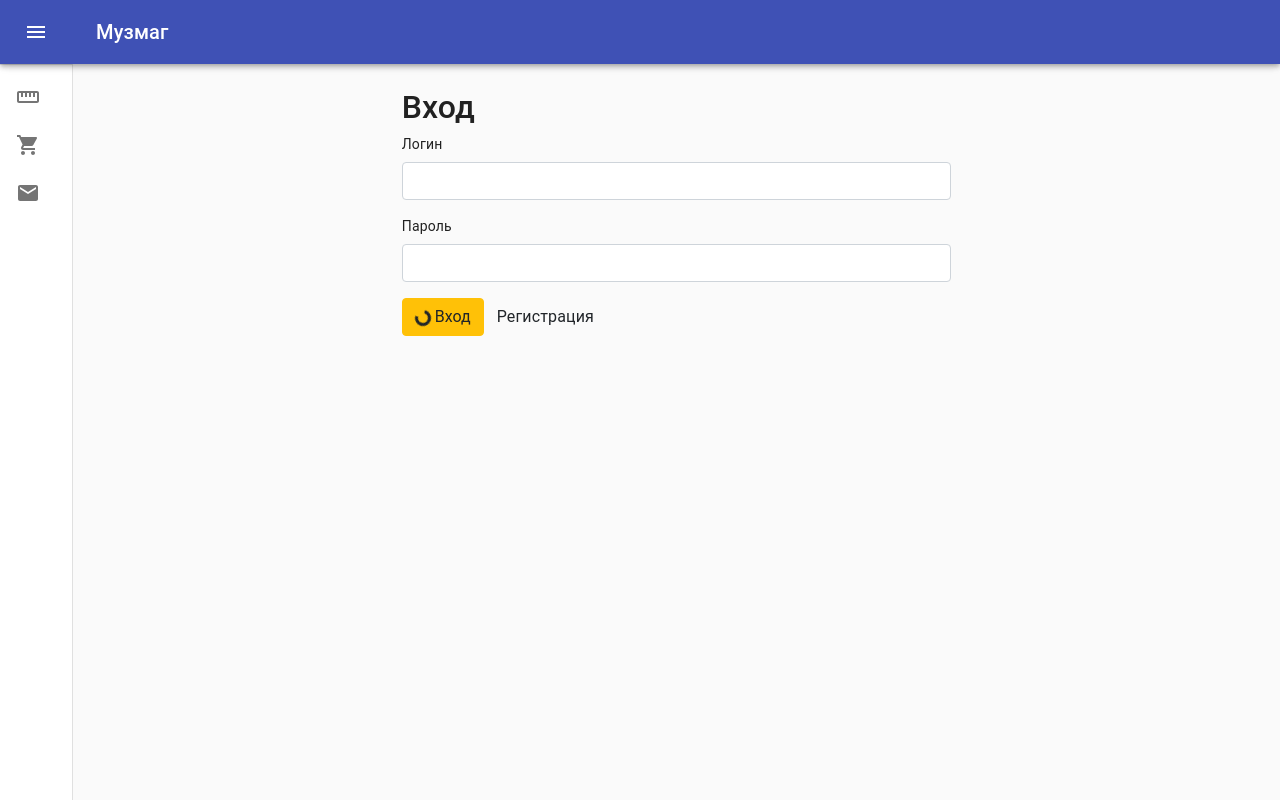
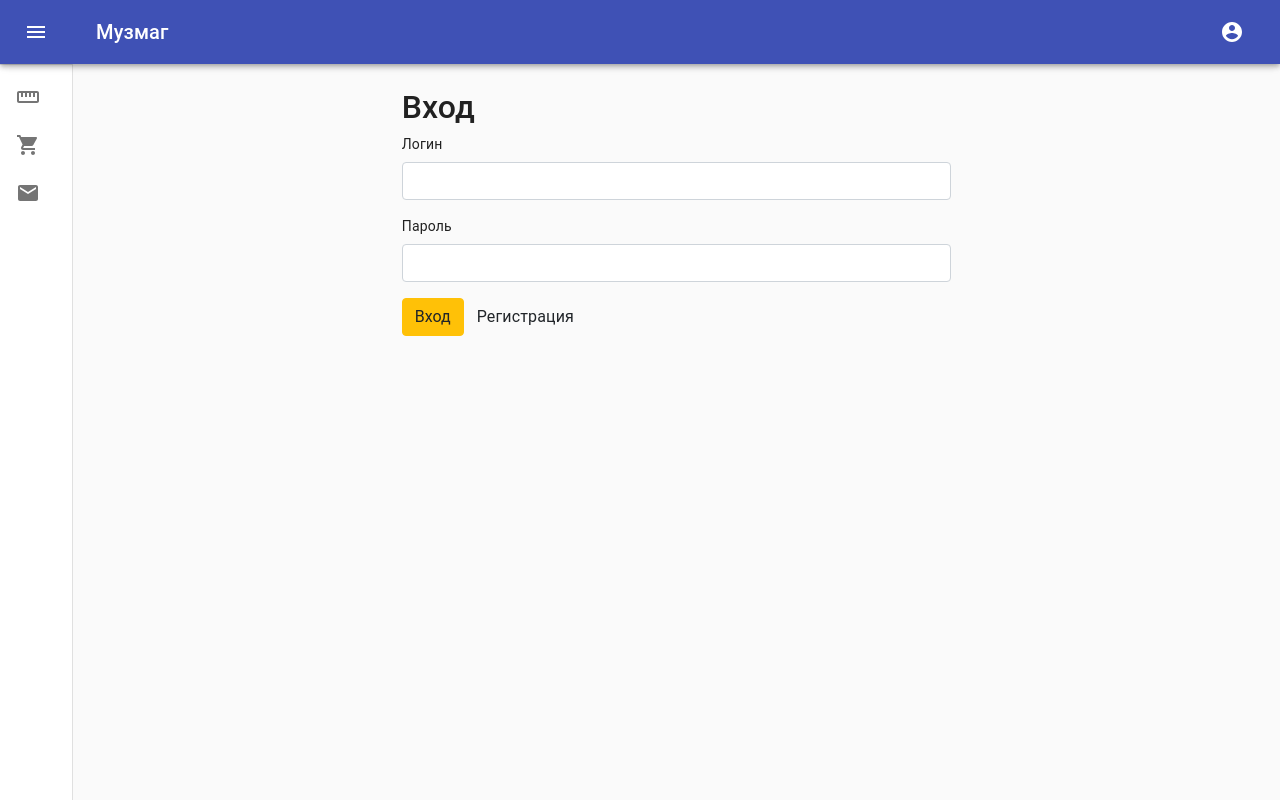
Before and after one commit to algorithm-ssau/reactMusicApp, a React (Create React App) app: page /login in a window 1280 px wide. Built offline with nearby package versions, Linux system fonts and the light colour scheme.

Commit message:
Работающий логин

```diff
--- a/src/App.js
+++ b/src/App.js
@@ -1,7 +1,7 @@
-import React from 'react';
+import React, {useState} from 'react';
 import "bootstrap/dist/css/bootstrap.min.css";
 import {BrowserRouter as Router, NavLink, Route, Switch} from "react-router-dom";
-import { makeStyles, useTheme } from '@material-ui/core/styles';
+import {makeStyles, useTheme} from '@material-ui/core/styles';
 import Drawer from '@material-ui/core/Drawer';
 import AppBar from '@material-ui/core/AppBar';
 import Toolbar from '@material-ui/core/Toolbar';
@@ -31,9 +31,13 @@ import LoginPage from './loginPage/loginPage';
 import PayPage from './payPage/payPage';
 import ServicePage from './Service/servicePage';
 import DeliveryPage from './deliveryPage/deliveryPage';
-
+import MenuItem from '@material-ui/core/MenuItem';
+import Menu from '@material-ui/core/Menu';
+import AccountCircle from '@material-ui/icons/AccountCircle';
+import UserContext from "./UserContext";
 
 const drawerWidth = 240;
+
 
 const useStyles = makeStyles(theme => ({
     root: {
@@ -91,6 +95,9 @@ const useStyles = makeStyles(theme => ({
         // necessary for content to be below app bar
         ...theme.mixins.toolbar
     },
+    title: {
+        flexGrow: 1,
+    },
     content: {
         flexGrow: 1,
         padding: theme.spacing(3)
@@ -110,10 +117,25 @@ function App() {
         setOpen(false);
     };
 
+    const [anchorEl, setAnchorEl] = React.useState(null);
+    const isMenuOpen = Boolean(anchorEl);
+
+    const handleMenu = (event) => {
+        setAnchorEl(event.currentTarget);
+    };
+
+    const handleClose = () => {
+        setAnchorEl(null);
+    };
+
+    const [user, setUser] = useState({});
+    const logout = () => setUser({});
+
     return (
         <div className={classes.root}>
+            <UserContext.Provider value={{user: user, setUser: setUser}}>
                 <Router>
-            <CssBaseline />
+                    <CssBaseline/>
                     <AppBar
                         position="fixed"
                         className={clsx(classes.appBar, {
@@ -130,12 +152,52 @@ function App() {
                                     [classes.hide]: open
                                 })}
                             >
-                        <MenuIcon />
+                                <MenuIcon/>
                             </IconButton>
-                    <Typography variant="h6" noWrap>
+                            <Typography variant="h6" noWrap className={classes.title}>
                                 Музмаг
                             </Typography>
+                            <IconButton
+                                aria-label="account of current user"
+                                aria-controls="menu-appbar"
+                                aria-haspopup="true"
+                                onClick={handleMenu}
+                                color="inherit"
+                            >
+                                <AccountCircle/>
+                            </IconButton>
                         </Toolbar>
+                        <div>
+
+                            <Menu
+                                id="menu-appbar"
+                                anchorEl={anchorEl}
+                                anchorOrigin={{
+                                    vertical: 'top',
+                                    horizontal: 'right',
+                                }}
+                                keepMounted
+                                transformOrigin={{
+                                    vertical: 'top',
+                                    horizontal: 'right',
+                                }}
+                                open={isMenuOpen}
+                                onClose={handleClose}
+                            >
+                                {user.username ? (
+                                    <React.Fragment>
+                                    <MenuItem>{user.username}</MenuItem>
+                                    <MenuItem onClick={logout}>
+                                        Выйти
+                                    </MenuItem>
+                                    </React.Fragment>) :
+                                    (<React.Fragment>
+                                        <MenuItem onClick={handleClose}>
+                                    <NavLink exact to={Routes.Login}>Войти</NavLink>
+                                    </MenuItem>
+                                    </React.Fragment>)}
+                            </Menu>
+                        </div>
                     </AppBar>
                     <Drawer
                         variant="permanent"
@@ -153,22 +215,22 @@ function App() {
                         <div className={classes.toolbar}>
                             <IconButton onClick={handleDrawerClose}>
                                 {theme.direction === "rtl" ? (
-                            <ChevronRightIcon />
+                                    <ChevronRightIcon/>
                                 ) : (
-                            <ChevronLeftIcon />
+                                    <ChevronLeftIcon/>
                                 )}
                             </IconButton>
                         </div>
-                <Divider />
+                        <Divider/>
                         <List>
                             {["Товары", "Корзина", "Контакты"].map((text, index) => (
                                 <NavLink exact to={selectNavLinkRoute(index)}>
                                     <ListItem button key={text}>
                                         <ListItemIcon>
                                             {index === 0 ? <StraightenIcon/> :
-                                        (index === 1 ? <ShoppingCartIcon/> : <MailIcon />)}
+                                                (index === 1 ? <ShoppingCartIcon/> : <MailIcon/>)}
                                         </ListItemIcon>
-                                <ListItemText primary={text} />
+                                        <ListItemText primary={text}/>
                                     </ListItem>
                                 </NavLink>
                             ))}
@@ -176,12 +238,12 @@ function App() {
                         </List>
                     </Drawer>
                     <main className={classes.content}>
-                <div className={classes.toolbar} />
+                        <div className={classes.toolbar}/>
 
                         <Switch>
-                        <Route exact path="/" component={MainPage} />
-                        <Route path="/instrument/:id" component={InstrumentPage} />
-                        <Route path="/contacts" component={ContactPage} />
+                            <Route exact path="/" component={MainPage}/>
+                            <Route path="/instrument/:id" component={InstrumentPage}/>
+                            <Route path="/contacts" component={ContactPage}/>
                             <Route path="/about" component={AboutPage}/>
                             <Route path="/register" component={RegisterPage}/>
                             <Route path="/login" component={LoginPage}/>
@@ -192,12 +254,13 @@ function App() {
 
                     </main>
                 </Router>
+            </UserContext.Provider>
         </div>
     );
 }
 
 function selectNavLinkRoute(index) {
-    switch(Number(index)){
+    switch (Number(index)) {
         case 0:
             return Routes.Main
         case 1:
--- a/src/UserContext.js
+++ b/src/UserContext.js
@@ -0,0 +1,5 @@
+import React from "react";
+
+const UserContext = React.createContext({});
+
+export default UserContext;
--- a/src/loginPage/LoginForm.js
+++ b/src/loginPage/LoginForm.js
@@ -0,0 +1,25 @@
+import React from 'react';
+import "bootstrap/dist/css/bootstrap.min.css";
+
+function LoginForm(props) {
+    return (
+        <form onSubmit={props.handleSubmit}>
+            <div className="form-group">
+                <label htmlFor="username">Логин</label>
+                <input type="text" name="username" className="form-control" ref={props.register}/>
+            </div>
+            <div className="form-group">
+                <label htmlFor="password">Пароль</label>
+                <input type="password" name="password" className="form-control" ref={props.register}/>
+            </div>
+            <div className="form-group">
+                <button type={"submit"} className="btn btn-warning">
+                    Вход
+                </button>
+                <a routerLink="/register" className="btn btn-link-warning">Регистрация</a>
+            </div>
+        </form>
+    );
+}
+
+export default LoginForm;
--- a/src/loginPage/loginPage.js
+++ b/src/loginPage/loginPage.js
@@ -1,30 +1,50 @@
-import React, {Component} from 'react';
+import React, {useContext, useState} from 'react';
+import {Redirect} from 'react-router-dom';
+import {useForm} from 'react-hook-form';
 import "bootstrap/dist/css/bootstrap.min.css";
+import LoginForm from "./LoginForm";
+import UserContext from "../UserContext";
 
 function LoginPage(props) {
-    return (<div class="col-sm-6 offset-sm-3">
-    <h2>Вход</h2>
-        <div class="form-group">
-            <label for="username">Логин</label>
-            <input type="text" formControlName="username" class="form-control" />
-            <div  class="invalid-feedback">
-            </div>
+    let {setUser} = useContext(UserContext);
+    const [isLogin, setIsLogin] = useState(null);
+    const {register, handleSubmit} = useForm();
+    const onSubmit = async (data) => {
+        console.log(data);
+
+        const response = await fetch('/login', {
+            method: 'POST',
+            headers: {
+                'Content-Type': 'application/json'
+                // 'Content-Type': 'application/x-www-form-urlencoded',
+            },
+            body: JSON.stringify(data)
+        }).then(response => response.json());
+        if (response.reg) {
+            setUser(data);
+        }
+        setIsLogin(response);
+    }
+
+    return (
+        <div className="col-sm-6 offset-sm-3">
+            <h2>Вход</h2>
+            <LoginForm handleSubmit={handleSubmit(onSubmit)} register={register}/>
+            {
+                isLogin === null ? <div/> : isLogin.reg ?
+                    <Redirect from={"/login"} to={"/"}/> :
+                    <p className={'text-danger'}>{errorWhat(isLogin.code)}</p>
+            }
         </div>
-        <div class="form-group">
-            <label for="password">Пароль</label>
-            <input type="password" formControlName="password" class="form-control"  />
-            <div class="invalid-feedback">
-            </div>
-        </div>
-        <div class="form-group">
-            <button class="btn btn-warning">
-                <span class="spinner-border spinner-border-sm mr-1"></span>
-                Вход
-            </button>
-            <a routerLink="/register" class="btn btn-link-warning">Регистрация</a>
-        </div>
-    </div>
-     );
+    );
+}
+
+function errorWhat(code) {
+    switch (code) {
+        case 1: return "Данные не пришли на сервер. Пожалуйста, повторно заполните форму.";
+        case 2: return "Обязательно заполнение всех полей. Пожалуйста, повторно заполните форму."
+        case 11000: return " Неверный логин или пароль. Пожалуйста, повторно заполните форму.";
+    }
 }
 
 export default LoginPage;
--- a/src/registerPage/RegisterForm.js
+++ b/src/registerPage/RegisterForm.js
@@ -1,5 +1,4 @@
-import React, {Component, useState, useEffect} from 'react';
-import {useForm} from 'react-hook-form';
+import React from 'react';
 import "bootstrap/dist/css/bootstrap.min.css";
 
 function RegisterForm(props) {
--- a/src/registerPage/registerPage.js
+++ b/src/registerPage/registerPage.js
@@ -27,7 +27,7 @@ function RegisterPage(props) {
             <RegisterForm handleSubmit={handleSubmit(onSubmit)} register={register}/>
             {
                 isRegistered === null ? <div/> : isRegistered.reg ?
-                <Redirect from={"/register"} to={"login"}/> :
+                <Redirect from={"/register"} to={"/login"}/> :
                     <p className={'text-danger'}>{errorWhat(isRegistered.code)}</p>
             }
         </div>
```
Also changed, not shown: 2 other files (tests, documents, lock files or other folders). Lines whose indentation alone changed are shown as unchanged.
